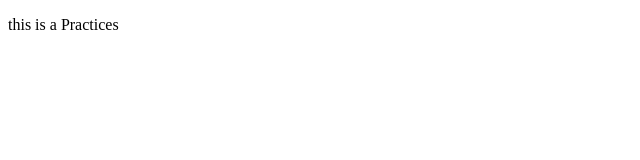
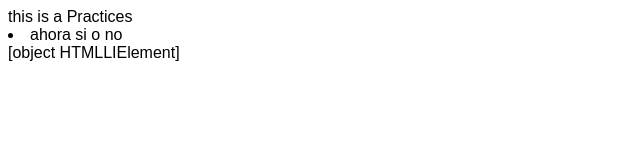
Before and after one commit to luisdlopera/practices, a plain HTML site: page index.html in a window 1280 px wide. Shown: the whole page, without its empty margins (0-640 px from the left). Drawn offline with Linux system fonts and the light colour scheme.

Commit message:
second commit

```diff
--- a/index.html
+++ b/index.html
@@ -5,12 +5,14 @@
     <meta http-equiv="X-UA-Compatible" content="IE=edge">
     <meta name="viewport" content="width=device-width, initial-scale=1.0">
     <title>Practices</title>
+
+    <link rel="stylesheet" href="style.css">
 </head>
 <body>
 
-    <p>this is a Practices</p>
+    <div id="paragraph">this is a Practices</div>
 
-
+    <script src="main.js"></script>
 
 </body>
 </html>
--- /dev/null
+++ b/main.js
@@ -0,0 +1,13 @@
+const paragraph = document.getElementById("paragraph");
+
+const item = document.createElement("LI");
+
+let text = "esto es un texto";
+
+const text2 = document.createTextNode("ahora si o no ");
+
+item.appendChild(text2);
+
+paragraph.appendChild(item);
+
+document.write(item);
--- /dev/null
+++ b/style.css
@@ -0,0 +1,3 @@
+*{
+    font-family: Arial, Helvetica, sans-serif;
+}
```
